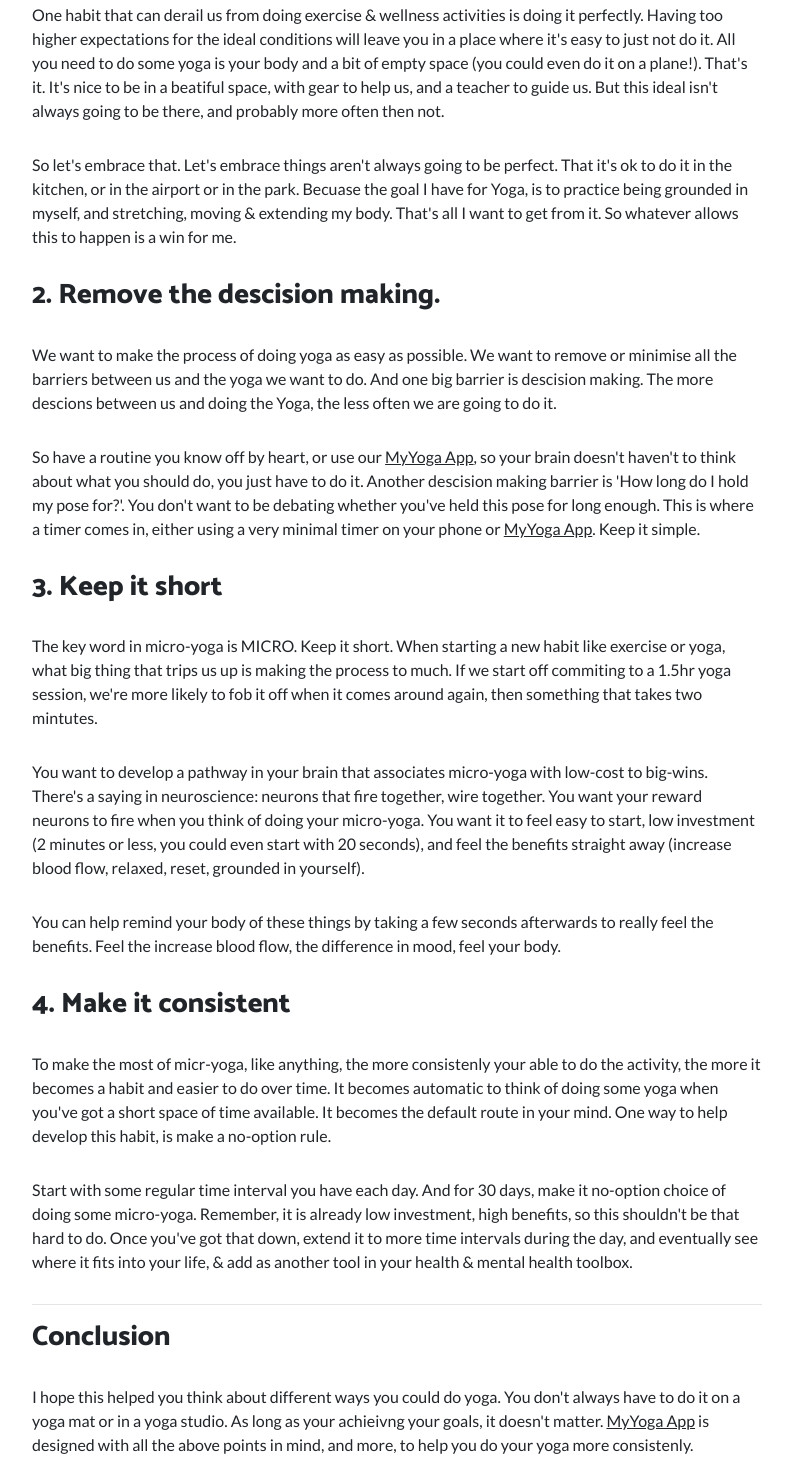
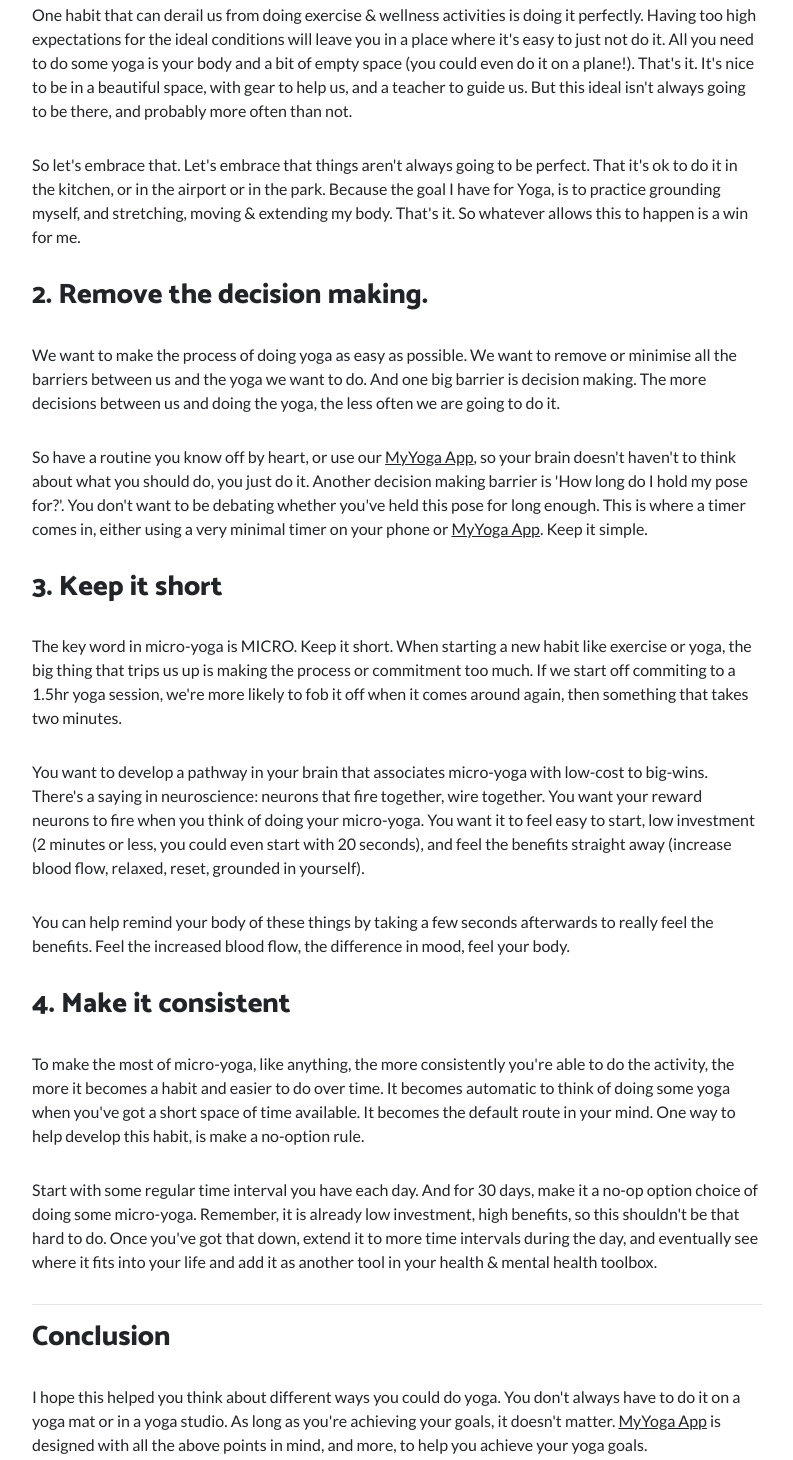
Before and after one commit to myyogatimerapp/myyogatimerapp.github.io, a website: page blog/micro_yoga.html in a window 1280 px wide. Shown: the part 985-2445 px from the top of the page, without its empty margins (243-1036 px from the left). Drawn offline with Linux system fonts and the light colour scheme.

```diff
--- a/blog/micro_yoga.html
+++ b/blog/micro_yoga.html
@@ -65,57 +65,57 @@
       <div class="row">
         <div class="col-lg-8 col-md-10 mx-auto">
           <p>
-            I recently came across the concept of micro-exercise: when you take small empty blocks of time in your day, the times you might pull your phone & go on social media, instead you do a quick bout of exercise. There are multiple benefits of micro-exercise: it can act as a reset for the activity your doing, increase blood flow to get you more focused & allows you to fit in more exercise during the day, which you might not find the time to do otherwise.
+            I recently came across the concept of micro-exercise: when you take small empty blocks of time in your day, the times you might pull your phone & go on social media, instead you do a quick bout of exercise. There are multiple benefits of micro-exercise: it can act as a reset for the activity you're doing, increase blood flow to get you more focused & allows you to fit in more exercise during the day, which you might not find the time to do otherwise.
           </p>
 
-          <p>Extending this idea of micro-exercise to micro-yoga was a big leap for me. You don't always need to put aside a big block of time to get the benefits of Yoga. In this article I will give four tips to help you implment this into your day.</p>
+          <p>Extending this idea of micro-exercise to micro-yoga was a big leap for me. You don't always need to put aside a big block of time to get the benefits of yoga. In this article, I will give four tips to help you implement this into your day.</p>
 
           <h3>
             1. Leave the perfectionism behind.
           </h3>
 
           <p>
-            One habit that can derail us from doing exercise & wellness activities is doing it perfectly. Having too higher expectations for the ideal conditions will leave you in a place where it's easy to just not do it. All you need to do some yoga is your body and a bit of empty space (you could even do it on a plane!).  That's it. It's nice to be in a beatiful space, with gear to help us, and a teacher to guide us. But this ideal isn't always going to be there, and probably more often then not.
+            One habit that can derail us from doing exercise & wellness activities is doing it perfectly. Having too high expectations for the ideal conditions will leave you in a place where it's easy to just not do it. All you need to do some yoga is your body and a bit of empty space (you could even do it on a plane!).  That's it. It's nice to be in a beautiful space, with gear to help us, and a teacher to guide us. But this ideal isn't always going to be there, and probably more often than not.
           </p>
           <p>
-            So let's embrace that. Let's embrace things aren't always going to be perfect.  That it's ok to do it in the kitchen, or in the airport or in the park. Becuase the goal I have for Yoga, is to practice being grounded in myself, and stretching, moving & extending my body.  That's all I want to get from it. So whatever allows this to happen is a win for me.
+            So let's embrace that. Let's embrace that things aren't always going to be perfect.  That it's ok to do it in the kitchen, or in the airport or in the park. Because the goal I have for Yoga, is to practice grounding myself, and stretching, moving & extending my body.  That's it. So whatever allows this to happen is a win for me.
           </p>
 
           <h3>
-            2. Remove the descision making.
+            2. Remove the decision making.
           </h3>
 
           <p>
-            We want to make the process of doing yoga as easy as possible. We want to remove or minimise all the barriers between us and the yoga we want to do. And one big barrier is descision making. The more descions between us and doing the Yoga, the less often we are going to do it. </p>
+            We want to make the process of doing yoga as easy as possible. We want to remove or minimise all the barriers between us and the yoga we want to do. And one big barrier is decision making. The more decisions between us and doing the yoga, the less often we are going to do it. </p>
             <p>
-              So have a routine you know off by heart, or use our <a href="">MyYoga App</a>, so your brain doesn't haven't to think about what you should do, you just have to do it. Another descision making barrier is 'How long do I hold my pose for?'. You don't want to be debating whether you've held this pose for long enough. This is where a timer comes in, either using a very minimal timer on your phone or <a href="">MyYoga App</a>. Keep it simple.
+              So have a routine you know off by heart, or use our <a href="">MyYoga App</a>, so your brain doesn't haven't to think about what you should do, you just do it. Another decision making barrier is 'How long do I hold my pose for?'. You don't want to be debating whether you've held this pose for long enough. This is where a timer comes in, either using a very minimal timer on your phone or <a href="">MyYoga App</a>. Keep it simple.
           </p>
           <h3>
             3. Keep it short
           </h3>
           <p>
-            The key word in micro-yoga is MICRO. Keep it short. When starting a new habit like exercise or yoga, what big thing that trips us up is making the process to much. If we start off commiting to a 1.5hr yoga session, we're more likely to fob it off when it comes around again, then something that takes two mintutes.
+            The key word in micro-yoga is MICRO. Keep it short. When starting a new habit like exercise or yoga, the big thing that trips us up is making the process or commitment too much. If we start off commiting to a 1.5hr yoga session, we're more likely to fob it off when it comes around again, then something that takes two minutes.
           </p>
             <p>You want to develop a pathway in your brain that associates micro-yoga with low-cost to big-wins. There's a saying in neuroscience: neurons that fire together, wire together. You want your reward neurons to fire when you think of doing your micro-yoga.  You want it to feel easy to start, low investment (2 minutes or less, you could even start with 20 seconds), and feel the benefits straight away (increase blood flow, relaxed, reset, grounded in yourself).
           </p>
           <p>
-            You can help remind your body of these things by taking a few seconds afterwards to really feel the benefits. Feel the increase blood flow, the difference in mood, feel your body.
+            You can help remind your body of these things by taking a few seconds afterwards to really feel the benefits. Feel the increased blood flow, the difference in mood, feel your body.
           </p>
           <h3>
             4. Make it consistent
           </h3>
           <p>
-            To make the most of micr-yoga, like anything, the more consistenly your able to do the activity, the more it becomes a habit and easier to do over time. It becomes automatic to think of doing some yoga when you've got a short space of time available. It becomes the default route in your mind. One way to help develop this habit, is make a no-option rule.
+            To make the most of micro-yoga, like anything, the more consistently you're able to do the activity, the more it becomes a habit and easier to do over time. It becomes automatic to think of doing some yoga when you've got a short space of time available. It becomes the default route in your mind. One way to help develop this habit, is make a no-option rule.
           </p>
           <p>
-            Start with some regular time interval you have each day. And for 30 days, make it no-option choice of doing some micro-yoga. Remember, it is already low investment, high benefits, so this shouldn't be that hard to do. Once you've got that down, extend it to more time intervals during the day, and eventually see where it fits into your life, & add as another tool in your health & mental health toolbox.
+            Start with some regular time interval you have each day. And for 30 days, make it a no-op option choice of doing some micro-yoga. Remember, it is already low investment, high benefits, so this shouldn't be that hard to do. Once you've got that down, extend it to more time intervals during the day, and eventually see where it fits into your life and add it as another tool in your health & mental health toolbox.
           </p>
           <hr>
           <h3>
             Conclusion
           </h3>
           <p>
-            I hope this helped you think about different ways you could do yoga. You don't always have to do it on a yoga mat or in a yoga studio. As long as your achieivng your goals, it doesn't matter.  <a href="">MyYoga App</a> is designed with all the above points in mind, and more, to help you do your yoga more consistenly.
+            I hope this helped you think about different ways you could do yoga. You don't always have to do it on a yoga mat or in a yoga studio. As long as you're achieving your goals, it doesn't matter.  <a href="">MyYoga App</a> is designed with all the above points in mind, and more, to help you achieve your yoga goals.
           </p>
         </div>
       </div>
```
